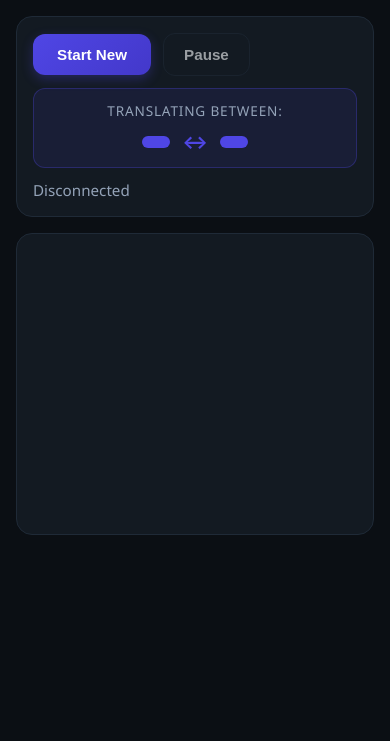
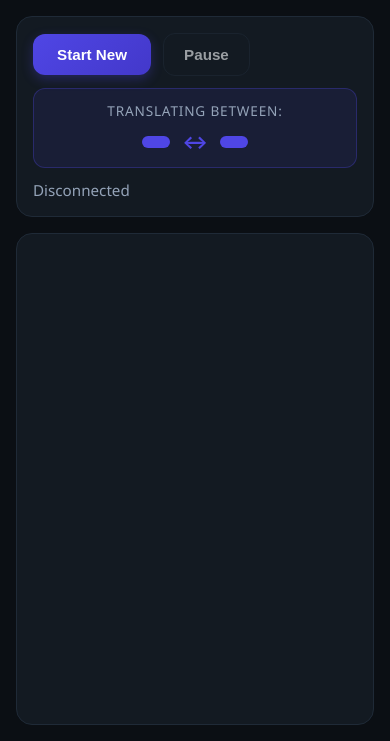
Before and after one commit to fireblade95402/live-voice-translation, a plain HTML site: page web/index.html in a window 390 px wide. Shown: the part 103-844 px from the top of the page. Drawn offline with Linux system fonts and the light colour scheme; files that its build step writes are made by us from their sources; files whose address does not match are found by name.

Commit message:
scrolling fix

```diff
--- a/web/styles.css
+++ b/web/styles.css
@@ -255,18 +255,9 @@ h1 {
 }
 
 @media (max-width: 768px) {
-  .app {
-    height: auto;
-  }
-
-  .chat-messages {
-    min-height: 300px;
-  }
-
   .bubble {
     max-width: 95%;
   }
-}
 }
 
 .status {
```
